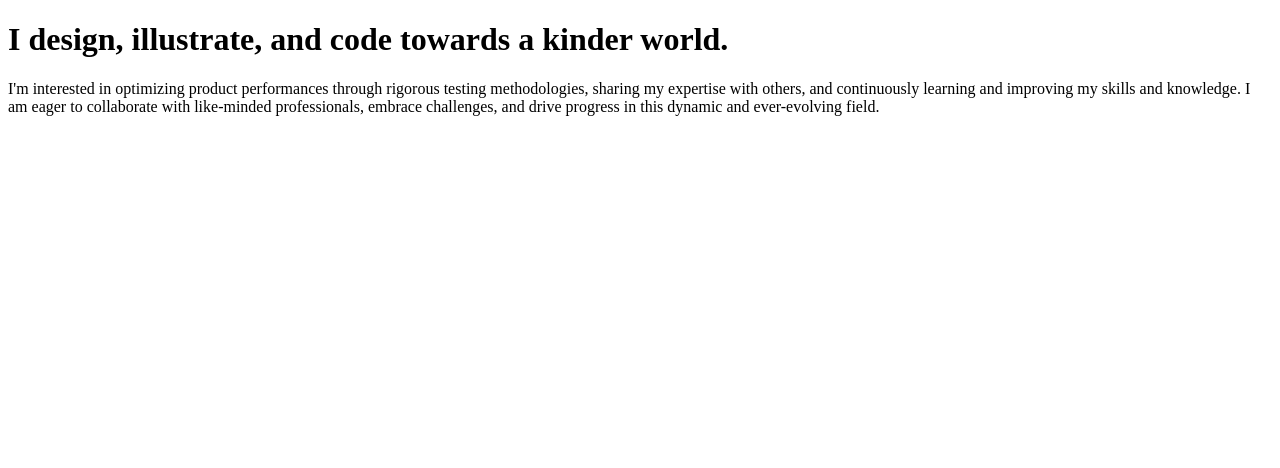
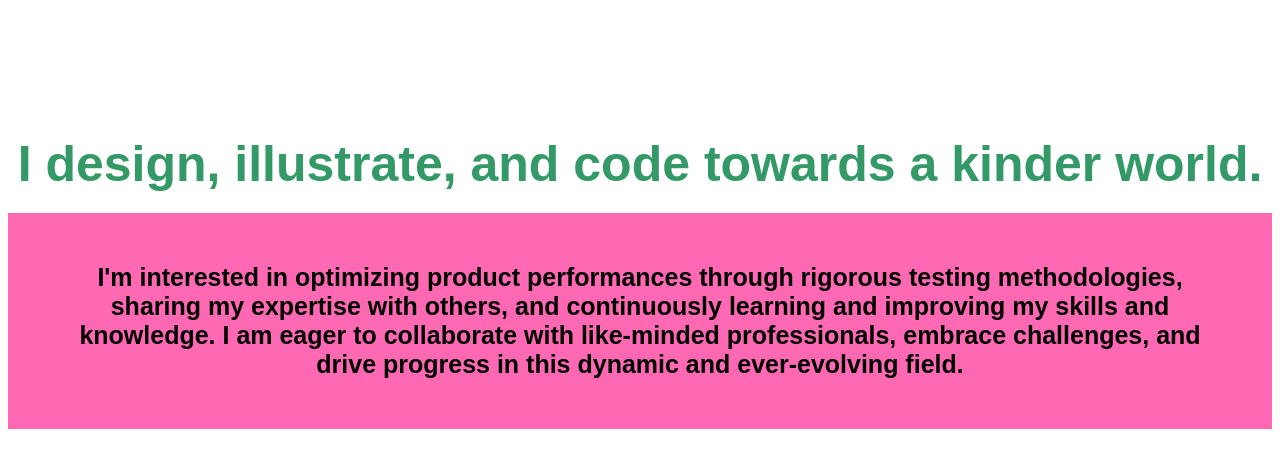
Before and after one commit to iffahrezali/iffahrezali.github.io, a plain HTML site: page index.html in a window 1280 px wide. Drawn offline with Linux system fonts and the light colour scheme.

Commit message:
Add styles for landing page

```diff
--- a/index.html
+++ b/index.html
@@ -1,7 +1,10 @@
 <!DOCTYPE html>
 <html>
 <head>
-<title>Iffah R.</title>
+    <meta charset="UTF-8">
+    <meta name="viewport" content="width=device-width, initial-scale=1.0">
+    <title>Iffah R.</title>
+    <link rel="stylesheet" href="styles.css">
 </head>
 <body>
     <h1>I design, illustrate, and code towards a kinder world.</h1>
--- a/styles.css
+++ b/styles.css
@@ -1,8 +1,22 @@
+body{
+    text-align: center;
+    background: #fff;
+    font-family: sans-serif, Arial, Helvetica, sans-serif;
+    font-weight: bold;
+}
+
+h1{
+    color: #396;
+    font-weight: bold;
+    font-size: 50px;
+    margin: 135px 0px 20px;
+}
+
 #introduction > div{
     padding: 50px;
     background-color: hotpink;
-    display: inline-block;
 }
+
 .smalltext{
     padding-top: 5px;
     font-size: 25px;
```
